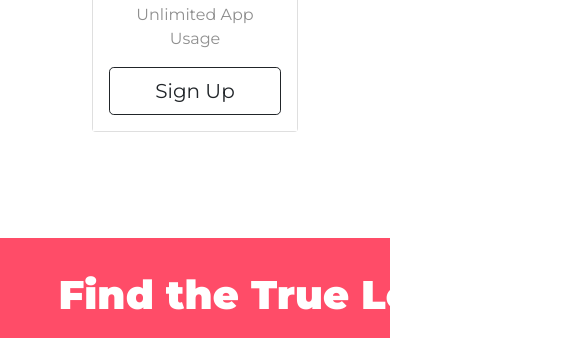
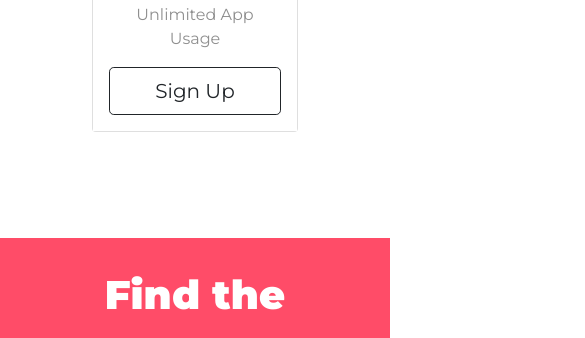
Before and after one commit to Saran159/dog_website, a plain HTML site: page index.html in a window 390 px wide. Shown: the part 4534-4872 px from the top of the page, 585 px wide, since content can reach past the window. Drawn offline with nearby package versions, Linux system fonts and the light colour scheme.

Commit message:
Update styles.css

```diff
--- a/css/styles.css
+++ b/css/styles.css
@@ -168,6 +168,8 @@ p{
     position: relative;
     transform: rotate(0);
   }
+  .cta-heading{
+    white-space: normal;
 }
 
 
```
